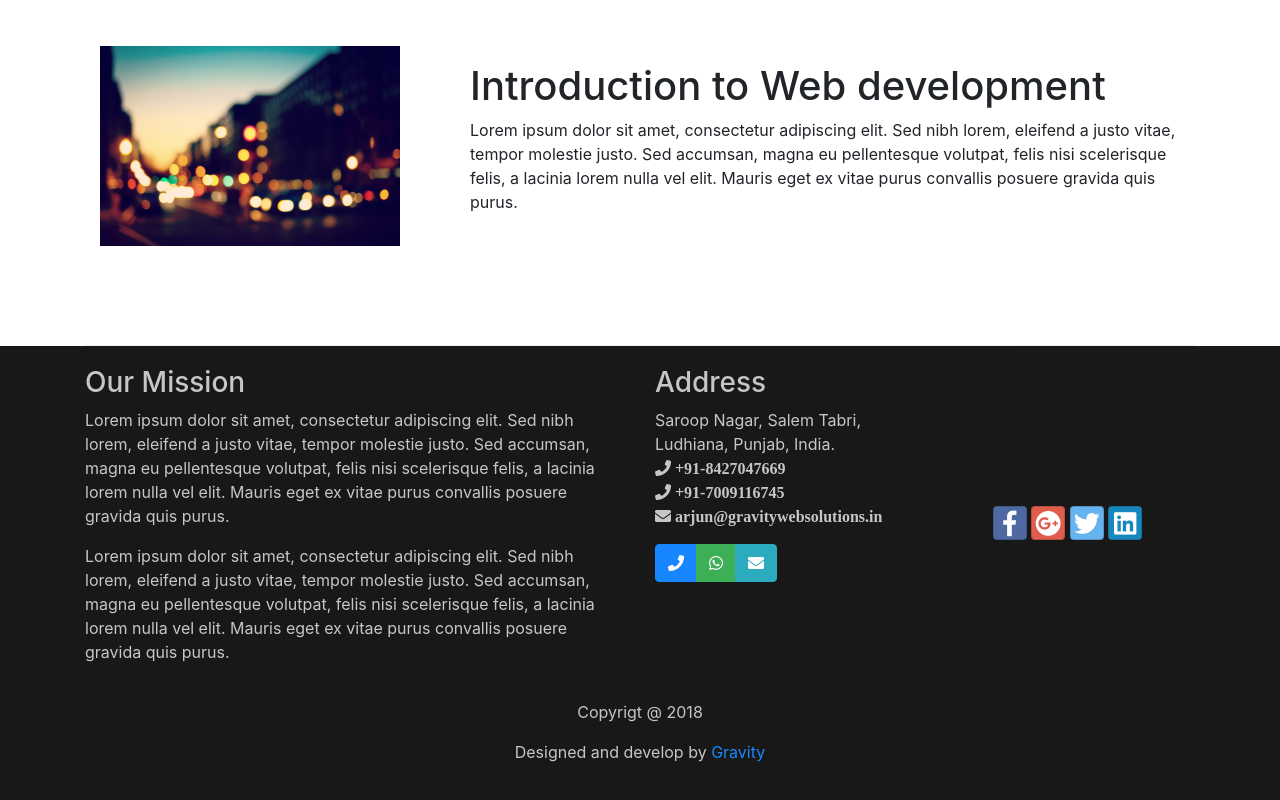
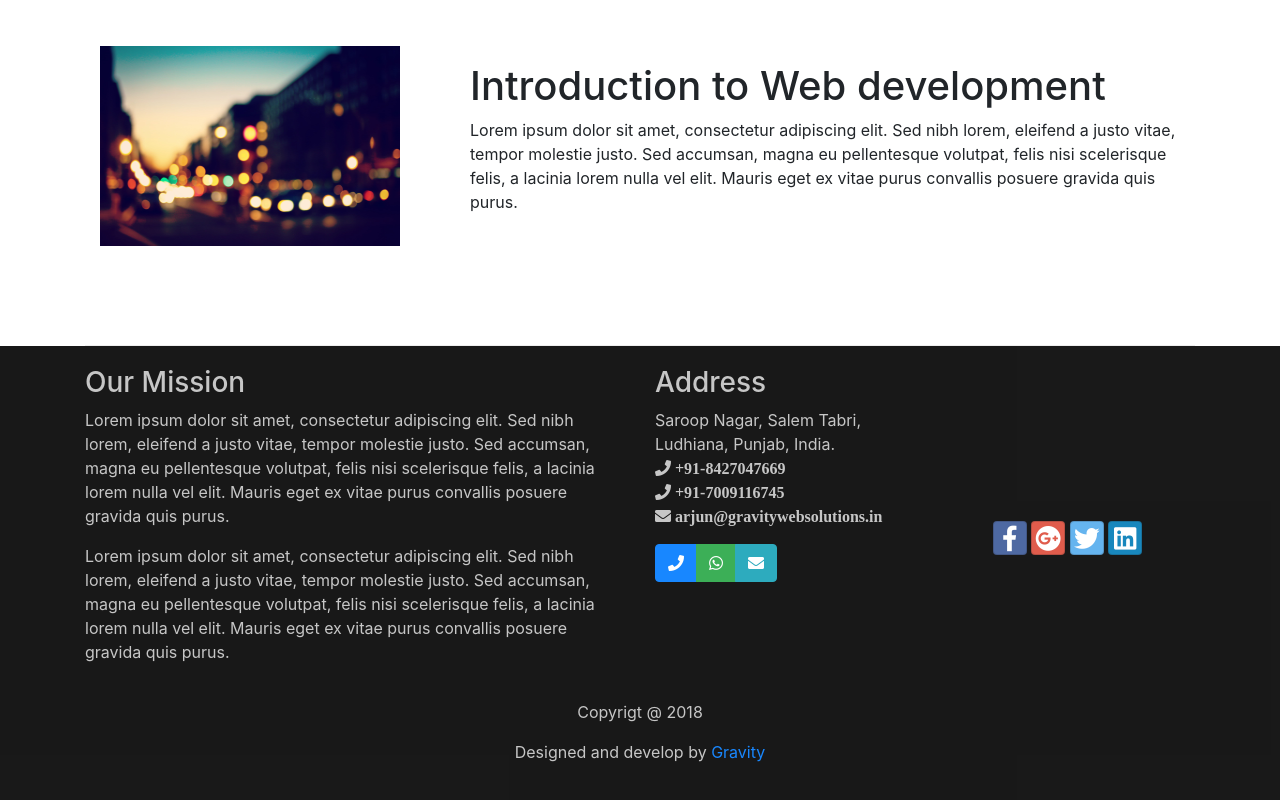
Before and after one commit to arjunlohera/arjunlohera.github.io, a website: page index.html in a window 1280 px wide. Shown: the part 1532-2332 px from the top of the page. Drawn offline with Linux system fonts and the light colour scheme.

Commit message:
add padding to social_btn

```diff
--- a/css/style.css
+++ b/css/style.css
@@ -43,3 +43,7 @@
 #copyrigt_row {
 padding-top: 20px;
 }
+
+#social_btn {
+  padding-top: 30px;
+}
--- a/index.html
+++ b/index.html
@@ -22,7 +22,7 @@
       <button class="navbar-toggler" type="button" data-toggle="collapse" data-target="#myNavbar">
         <span class="navbar-toggler-icon"></span>
       </button>
-      <a class="navbar-brand" href="#"><img src="pics/logo.png" alt="My logo" style="width:30px; height:30px"></a>
+      <a class="navbar-brand" href="#"><img src="Pics/logo.png" alt="My logo" style="width:30px; height:30px"></a>
       <div class="collapse navbar-collapse" id="myNavbar">
       <ul class="navbar-nav mr-auto">
         <li class="nav-item active"><a class="nav-link" href="#"><i class="fa fa-home fa-lg"></i>  Home</a></li>
@@ -110,15 +110,13 @@
           <a class="btn btn-info" href="mailto:loheraarjun@gmail.com"><i class="fa fa-envelope"></i></a>
         </div>
       </div>
-      <div class="col col-md align-self-center">
+      <div class="col col-md align-self-center" id="social_btn">
         <div class="text-center">
           <a class="btn btn-social-icon btn-facebook" href="#"><i class="fab fa-facebook-f"></i></a>
           <a class="btn btn-social-icon btn-google" href="#"><i class="fab fa-google-plus"></i></a>
           <a class="btn btn-social-icon btn-twitter" href="#"><i class="fab fa-twitter"></i></a>
           <a class="btn btn-social-icon btn-linkedin" href="#"><i class="fab fa-linkedin"></i></a>
-
         </div>
-
       </div>
     </div>
     <div class="row justify-content-center" id="copyrigt_row">
```
